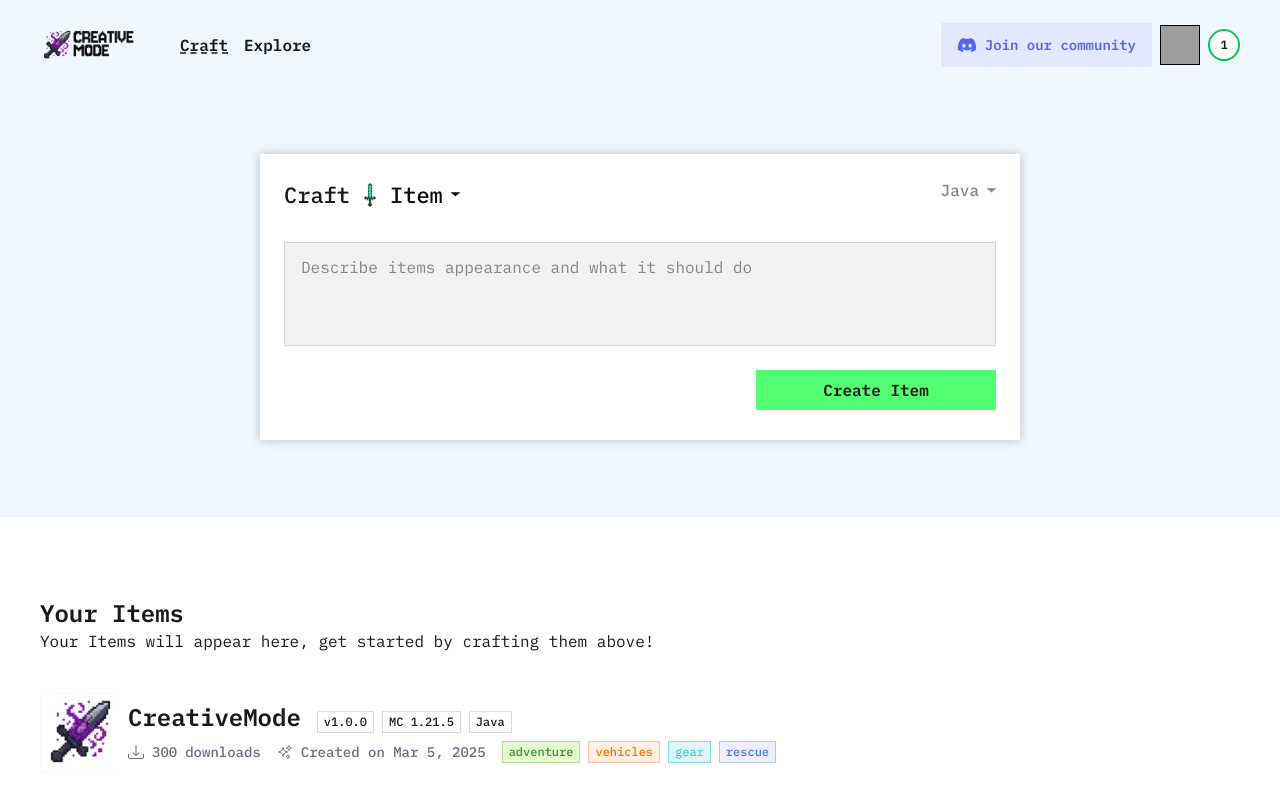
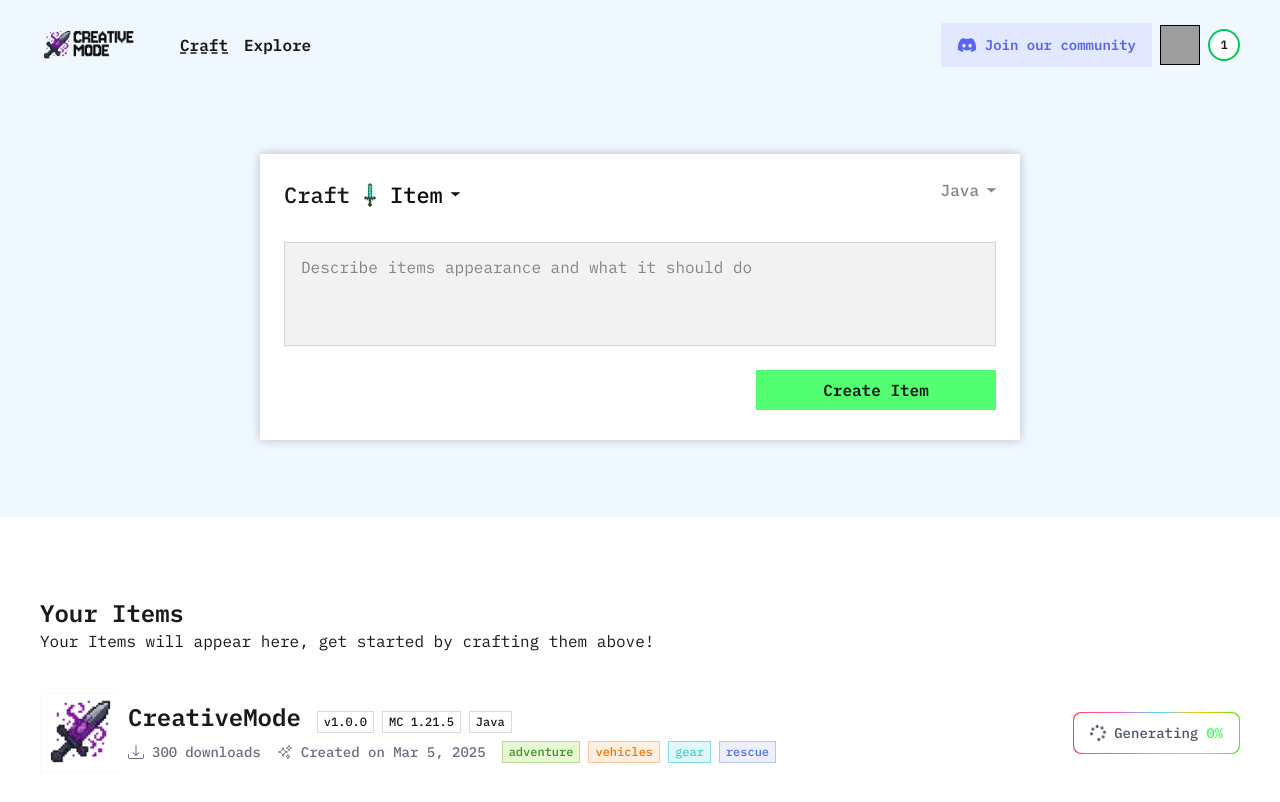
Before and after one commit to murtinha/frontend-takehome, a Next.js app: page / in a window 1280 px wide. Shown: the top 802 px of the page. Built offline with nearby package versions, Linux system fonts and the light colour scheme; grey boxes are pictures that could not be loaded; a web font is replaced by a local one.

Commit message:
item card pending state and loading rainbow button

```diff
--- a/components/item-card/index.tsx
+++ b/components/item-card/index.tsx
@@ -4,6 +4,7 @@ import { HiOutlineSparkles } from "react-icons/hi2";
 import { formatDate } from "../../app/utils/date";
 import { getBadgeColor } from "../../app/utils/get-badge-color";
 import Badge from "../ui/badge";
+import LoadingRainbowButton from "../ui/loading-rainbow-button";
 
 export default function ItemCard({
   title,
@@ -14,6 +15,8 @@ export default function ItemCard({
   createdAt,
   badges,
   image,
+  status,
+  pendingPercentage = 0,
 }: {
   title: string;
   version: string;
@@ -23,6 +26,8 @@ export default function ItemCard({
   createdAt: Date | string;
   badges: string[];
   image: string;
+  status?: "pending" | "success" | "error";
+  pendingPercentage?: number;
 }) {
   const badgesWithColors = getBadgeColor(badges);
 
@@ -35,7 +40,7 @@ export default function ItemCard({
         height={80}
         className="w-20 h-20"
       />
-      <div className="flex py-2 w-full flex-col">
+      <div className="flex py-2 w-full flex-col flex-1">
         <div className="flex items-baseline">
           <div className="text-2xl font-bold mr-4">{title}</div>
           <div className="flex gap-2">
@@ -70,6 +75,12 @@ export default function ItemCard({
           </div>
         </div>
       </div>
+
+      {status === "pending" && (
+        <div className="flex items-center ml-4">
+          <LoadingRainbowButton percentage={pendingPercentage} />
+        </div>
+      )}
     </div>
   );
 }
--- a/components/item-list-section/index.tsx
+++ b/components/item-list-section/index.tsx
@@ -16,6 +16,7 @@ export default function ItemListSection() {
           language="Java"
           downloads={300}
           createdAt="2025-03-05"
+          status="pending"
           badges={["adventure", "vehicles", "gear", "rescue"]}
           image="/creativemode-mobile.webp"
         />
--- /dev/null
+++ b/components/ui/loading-rainbow-button/index.tsx
@@ -0,0 +1,26 @@
+import { FaSpinner } from "react-icons/fa";
+
+interface LoadingRainbowButtonProps {
+  percentage: number;
+}
+
+export default function LoadingRainbowButton({
+  percentage,
+}: LoadingRainbowButtonProps) {
+  return (
+    <div className="relative">
+      <div className="relative p-[1px] bg-rainbow-gradient rounded-lg">
+        <button
+          disabled
+          className="w-full h-10 px-4 py-2 bg-white rounded-lg flex items-center justify-center gap-2 text-sm font-medium text-gray-600"
+        >
+          {/* Spinner icon */}
+          <FaSpinner className="w-4 h-4 animate-spin text-gray-600" />
+
+          <span>Generating</span>
+          <span className="text-primary font-semibold">{percentage}%</span>
+        </button>
+      </div>
+    </div>
+  );
+}
--- a/tailwind.config.js
+++ b/tailwind.config.js
@@ -136,6 +136,12 @@ module.exports = {
           bg: "#E1E8FF",
           text: "#5865F2",
         },
+        button: {
+          border: {
+            rainbow:
+              "bg-gradient-to-r from-red-500 via-pink-500 via-purple-500 via-blue-500 via-yellow-500 to-green-400",
+          },
+        },
       },
       borderRadius: {
         lg: "0.5rem",
@@ -209,6 +215,10 @@ module.exports = {
       backgroundSize: {
         "200%": "200% 200%",
       },
+      backgroundImage: {
+        "rainbow-gradient":
+          "linear-gradient(to right, #FF4646, #FF55C6, #4ED6FF, #FFC401, #59E418)",
+      },
       typography: ({ theme }) => ({
         DEFAULT: {
           css: {
```
